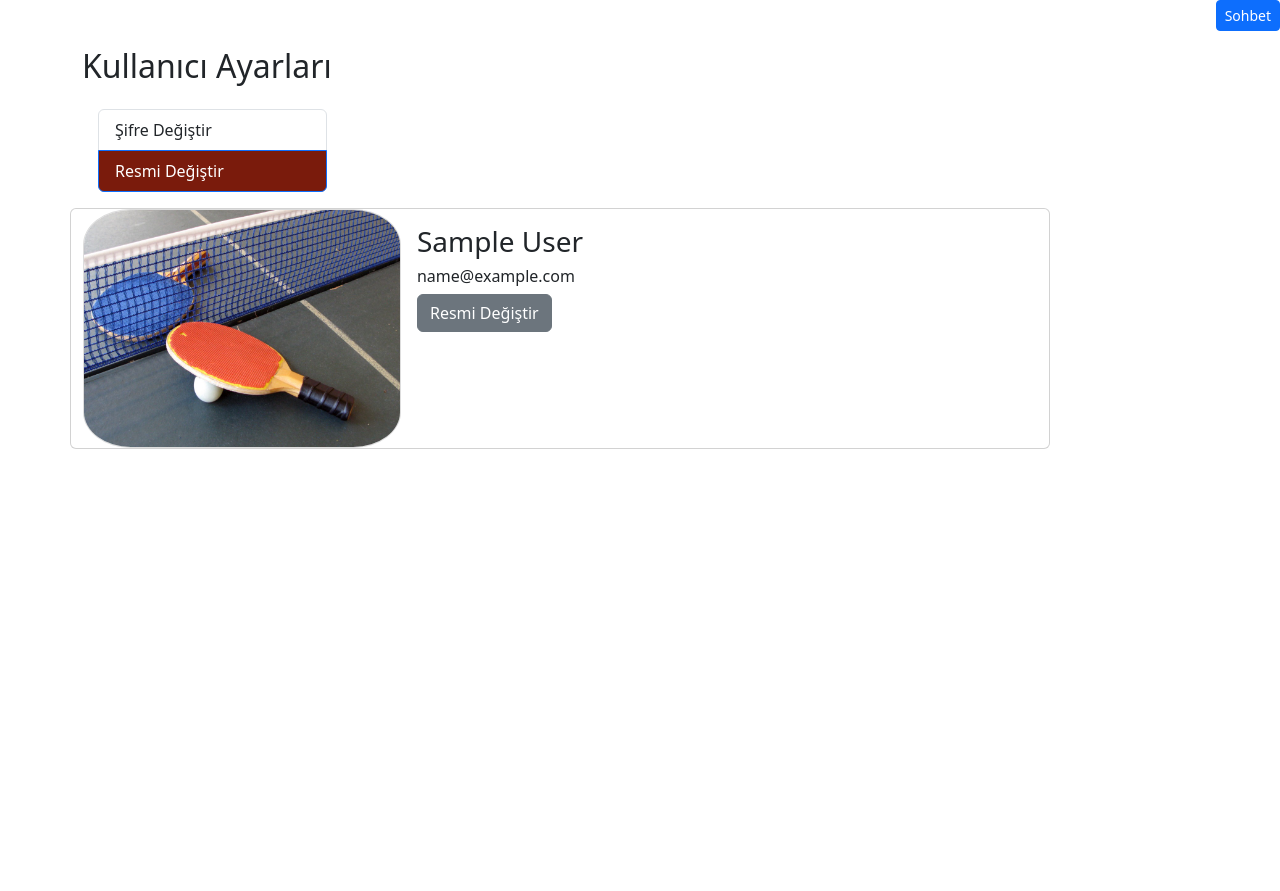
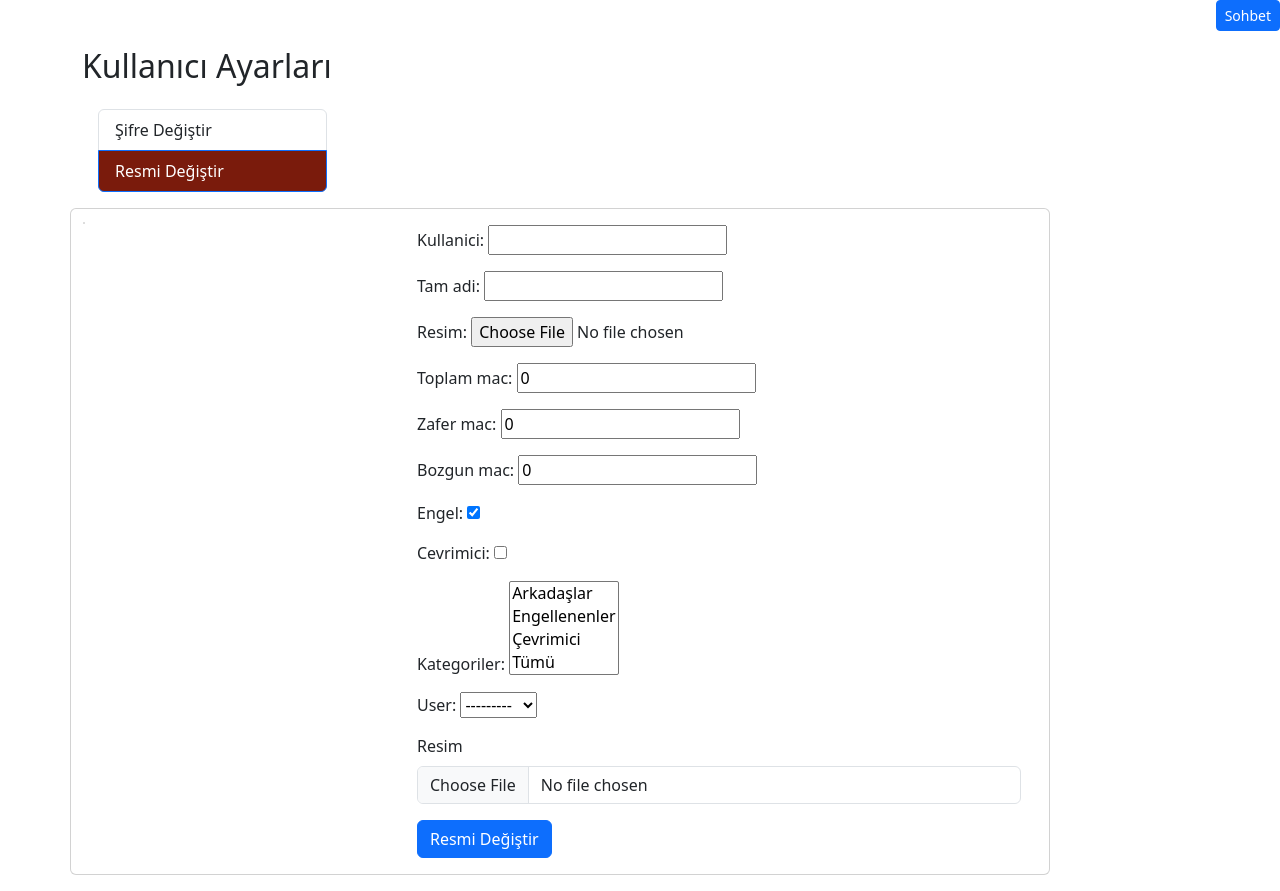
Before and after one commit to aozcelikk/ft_transcendence, a Django app: page /tr/hesap/resim in a window 1280 px wide. Shown: the part 57-948 px from the top of the page. Before the commit the page ends 506 px from the top, so only its background shows below. Run offline with Django 4.2, Linux system fonts and the light colour scheme; the visitor is signed in with stand-in values (Sample User, id 1); data comes from the database, SQL or seed files in the repository; some libraries are stand-ins or nearby versions.

Commit message:
Resim Dosya Form ayarı

```diff
--- a/account/forms.py
+++ b/account/forms.py
@@ -1,15 +1,8 @@
 from django import forms
-from blog.models import Kisiler
-from django.contrib.auth.forms import UserCreationForm,UserChangeForm
-from django.contrib.auth.models import User
+from blog.models import Kisiler,Kategori
 
 
-class ResimForm(forms.ModelForm):
-	class Meta:
-		model = Kisiler
-		fields = ['resim']
-
-class KullaniciAyarForm(forms.ModelForm):
-	class Meta:
-		model = User
-		fields = ('username', 'first_name', 'last_name', 'email')
+class ImageForm(forms.ModelForm):
+    class Meta:
+        model = Kisiler
+        fields = ('kullanici', 'tam_adi', 'resim', 'toplam_mac', 'zafer_mac', 'bozgun_mac', 'engel', 'cevrimici', 'kategoriler', 'user')
--- a/account/templates/registration/resim.html
+++ b/account/templates/registration/resim.html
@@ -24,8 +24,8 @@
 				</div>
 			</div>
 		</div>
-		{% for kisi in kisiler %}
-			{% if kisi.kullanici == user.get_username %}
+		{% comment %} {% for kisi in kisiler %}
+			{% if kisi.kullanici == user.get_username %} {% endcomment %}
 				<div class="card mb-3" style="max-width: 980px;">
 					<div class="row g-0">
 						<div class="col-md-4">
@@ -33,19 +33,23 @@
 						</div>
 						<div class="col-md-8">
 							<div class="card-body">
-							<form action=" " method="POST" enctype="multipart/form-data">
+								<form action=" " method="post" enctype="multipart/form-data">
 									{% csrf_token %}
-								<h3>{{kisi.tam_adi|title}}</h3>
-								<h6>{{user.email}}</h6>
+									{% comment %} <h3>{{user.get_full_name|title}}</h3>
+									<h6>{{user.email}}</h6> {% endcomment %}
 									{{form.as_p}}
-							<input type="submit" class="btn btn-secondary" value="{% trans "Resmi Değiştir" %}">
-							</form>
+									<div class="mb-3">
+										<label for="" class="form-label">{% trans "Resim" %}</label>
+										<input type="file" Required name="resim" class="form-control">
+									</div>
+								<input type="submit" class="btn btn-primary" value="{% trans "Resmi Değiştir" %}">
+								</form> {% if img_obj %}  <h3>Succesfully uploaded : {{img_obj.kullanici}}</h3> {% endif %}
 							</div>
 						</div>
 					</div>
 				</div>
-			{% endif %}
-		{% endfor %}
+			{% comment %} {% endif %}
+		{% endfor %} {% endcomment %}
 	</div>
 </div>
 
--- a/account/urls.py
+++ b/account/urls.py
@@ -8,6 +8,6 @@ urlpatterns = [
 	path(_("kayit"), views.register_request, name="kayit"),
 	path(_("cikis"), views.logout_request, name="cikis"),
 	path(_("kullanici"),views.auth_settings, name="kullanici"),
-	path(_("resim"),views.resim, name="resim"),
+	path(_("resim"),views.image_upload_view, name="resim"),
 	path(_("password_change"),views.password_change, name="sifre"),
 ]
--- a/account/views.py
+++ b/account/views.py
@@ -8,6 +8,8 @@ from blog.models import Kisiler,Kategori
 from django.contrib.auth.forms import UserChangeForm, UserCreationForm
 from django.urls import reverse_lazy
 from django.views import generic
+from django.contrib.messages import constants as messages
+from .forms import ImageForm
 
 
 def login_request(request):
@@ -91,13 +93,48 @@ def password_change(request):
 		return render(request, "registration/password_change_form.html")
 	return redirect("anasayfa")
 
-def resim(request):
-	if request.user.is_authenticated:
-		veri={
-			"kisiler":Kisiler.objects.all()
-		}
-		return render(request, "registration/resim.html", veri)
-	return redirect("anasayfa")
+# def resim(request):
+# 	if request.user.is_authenticated:
+# 		veri={
+# 			"kisiler":Kisiler.objects.all()
+# 		}
+# 		if request.method == 'POST':
+# 			depo = Kisiler()
+# 			if len(request.FILES) != 0:
+# 				depo.resim = request.FILES['resim']
+# 				depo.kullanici = request.POST.get('{{ user.get_username }}')
+# 			depo.save()
+# 			messages.success(request, "Resim Başarıyla Değiştirildi")
+
+# 			return redirect("anasayfa")
+# 		return render(request, "registration/resim.html", veri)
+# 	return redirect("anasayfa")
+
+
+def image_upload_view(request):
+	if request.method == 'POST':
+		form = ImageForm(request.POST, request.FILES)
+		if form.is_valid():
+			form.save()
+			# Get the current instance object to display in the template
+			img_obj = form.instance
+			return render(request, 'registration/resim.html', {'form': form, 'img_obj': img_obj})
+	else:
+		form = ImageForm()
+		return render(request, 'registration/resim.html', {'form': form})
+
+
+
+
+
+
+# def resim(request):
+# 	if request.user.is_authenticated:
+# 		veri={
+# 			"kisiler":Kisiler.objects.all()
+# 		}
+# 		return render(request, "registration/resim.html", veri)
+# 	return redirect("anasayfa")
 
 def logout_request(request):
 	logout(request)
```
Lines whose indentation alone changed are shown as unchanged.
